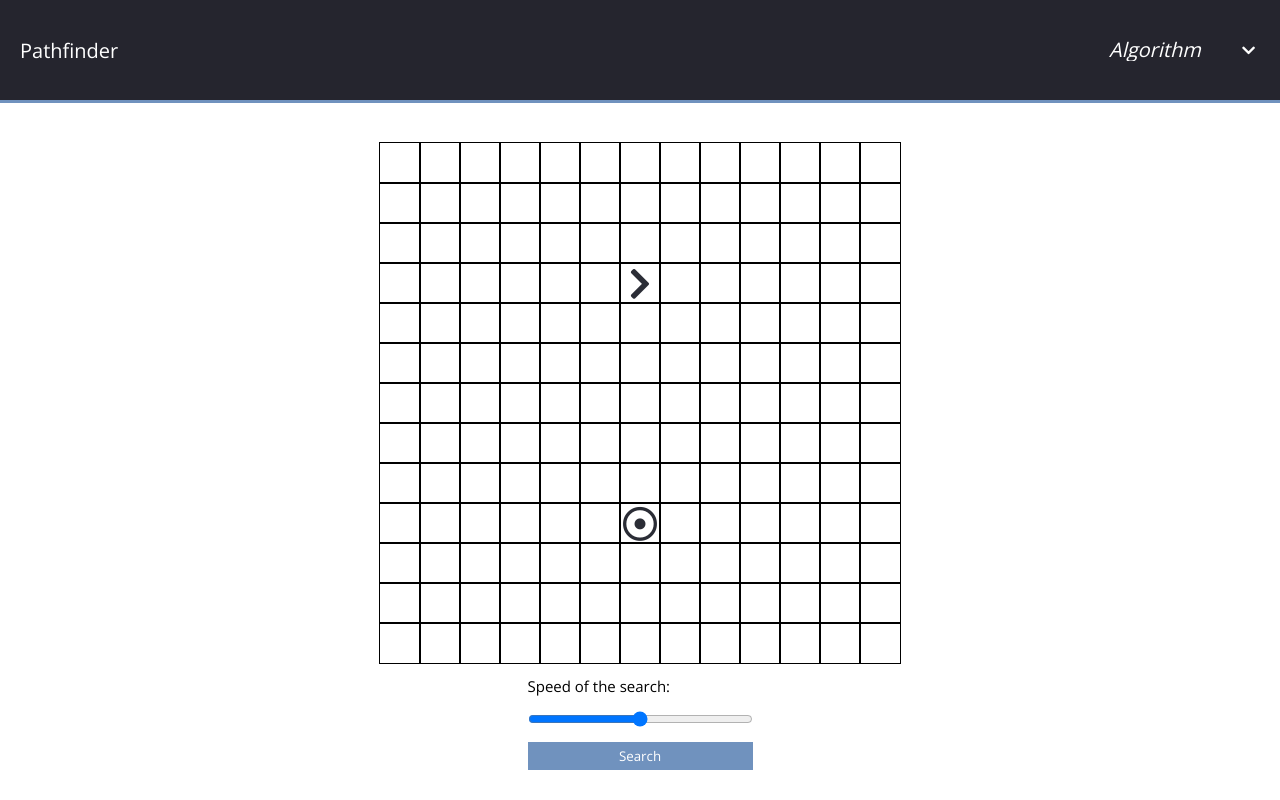
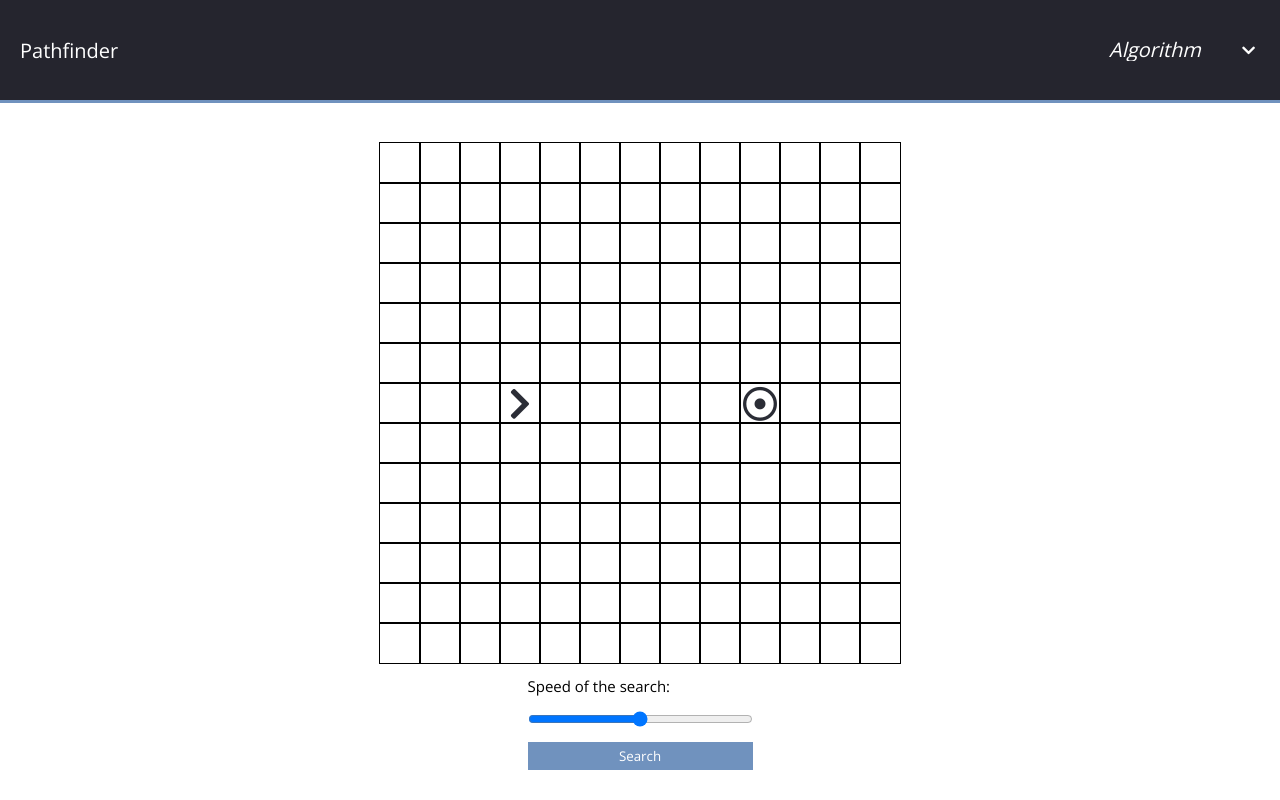
Before and after one commit to Daniel-Hinz/Pathfinding-Visualizer, a React (Create React App) app: page / in a window 1280 px wide. Built offline with nearby package versions, Linux system fonts and the light colour scheme.

Commit message:
implemented bfs

```diff
--- a/src/components/main.jsx
+++ b/src/components/main.jsx
@@ -11,30 +11,27 @@ class Main extends React.Component {
         super(props);
         this.state = {
             algorithm: '',
-            mouse: false,
             nodes: [],
             speed: 0,
+            start: [],
+            end: [],
         }
     }
 
     componentDidMount() {
-        let nodeRow = [];
-
+        let grid = [];
         for (let row = 0; row < 13; ++row) {
+            let nodeRow = [];
             for (let col = 0; col < 13; ++col) {
                 nodeRow.push({
-                    type:
-                        col === 6 && row === 3 ? 'start' :
-                        col === 6 && row === 9 ? 'end' : '',
-                    x: row,
-                    y: col
+                    type: row === 6 && col === 3 ? 'start' : row === 6 && col === 9 ? 'end' : '',
+                    col: col,
+                    row: row
                 })
             }
-            this.state.nodes.push(nodeRow);
-            nodeRow = [];
+            grid.push(nodeRow);
         }
-
-        this.forceUpdate();
+        this.setState({nodes: grid, start: grid[6][3], end: grid[6][9]});
     }
 
     render() {
@@ -62,7 +59,7 @@ class Main extends React.Component {
                         this.state.nodes.map((nodeRow, i) =>
                             <div className='node-row' key={i}> {
                                 nodeRow.map((dict, j) =>
-                                    <Node x={dict.x} y={dict.y} type={dict.type} key={j}></Node>
+                                    <Node row={dict.row} col={dict.col} type={dict.type} visited={false} key={j}></Node>
                                 )}
                             </div>
                         )}
@@ -79,7 +76,7 @@ class Main extends React.Component {
                         <input type="button" value='Search' onClick={() => {
                             switch(this.state.algorithm) {
                                 case 'A*':        AStar(this);        break;
-                                case 'Breadth':   BreadthFirst(this); break;
+                                case 'Breadth':   BreadthFirst(this, this.state.start, this.state.end); break;
                                 case 'Depth':     DepthFirst(this);   break;
                                 case 'Dijkstras': Dijkstras(this);    break;
                                 case 'Swarm':     Swarm(this);        break;
--- a/src/components/node.jsx
+++ b/src/components/node.jsx
@@ -4,19 +4,25 @@ class Node extends React.Component {
     constructor(props) {
         super(props);
         this.state = {
-            mouse: props.mouse,
+            visited: props.visited,
             type: props.type,
-            x: props.x,
-            y: props.y
+            row: props.row,
+            col: props.col
         }
     }
 
     render() {
         switch(this.state.type) {
-            case 'start':   return (<div className='node'><i draggable={true} className="start-node fas fa-chevron-right"></i></div>);
-            case 'end':     return (<div className='node'><i draggable={true} className="end-node far fa-dot-circle"></i></div>);
+            case 'start':   return (<div className='node'><i className="start-node fas fa-chevron-right"></i></div>);
+            case 'end':     return (<div className='node'><i className="end-node far fa-dot-circle"></i></div>);
             case 'barrier': return (<div className='node'><i className="barrier-node fas fa-times" onClick={() => {this.setState({type: ''})}}></i></div>);
-            default:        return (<div className='node' onMouseEnter={(e) => {if (e.buttons === 1) this.setState({type: 'barrier'})}}></div>);
+
+            default: return (
+                <div className='node'
+                     onMouseEnter={(e) => {if (e.buttons === 1) this.setState({type: 'barrier'})}}
+                     onClick={() => {this.setState({type: 'barrier'})}}>
+                </div>
+            );
         }
     }
 }
--- a/src/utils/breadth-first.js
+++ b/src/utils/breadth-first.js
@@ -1,42 +1,37 @@
-export default function BreadthFirst(grid, start, end) {
-    let visited = [];
+export default function BreadthFirst(component, start, end) {
+    let grid = component.state.nodes;
     let queue = [];
 
-    visited.push(start);
+    grid[start.col][start.row].visited = true;
     queue.push(start);
+
     while(queue.length > 0) {
         let current = queue.shift();
 
-        if (current.x === end.x && current.y === end.y) {
-            console.log("it worked")
+        if (current.col === end.col && current.row === end.row)
             return;
+
+        let neighbors = getNeighbors(grid, current);
+        for (let i = 0; i < neighbors.length; ++i) {
+            grid[neighbors[i].row][neighbors[i].col].visited = true;
+            queue.push(neighbors[i]);
         }
-
-        let neighbors = getNeighbors(current, visited);
-        console.log(neighbors);
-        // for (let i = 0; i < neighbors.length; ++i) {
-        //     visited.push(neighbors[i]);
-        //     queue.push(neighbors[i]);
-        // }
     }
-
-    console.log('not infinite');
 }
 
-function getNeighbors(node, visited) {
+function getNeighbors(grid, node) {
     let neighbors = [];
 
-    if (node.x-1 > 0 && !visited.includes({x: node.x-1, y: node.y}))
-        neighbors.push({x: node.x-1, y: node.y});
+    if (node.row-1 > 0 && grid[node.row-1][node.col].visited !== true)
+        neighbors.push(grid[node.row-1][node.col]);
 
-    if (node.x+1 < 13 && !visited.includes({x: node.x+1, y: node.y}))
-        neighbors.push({x: node.x+1, y: node.y})
+    if (node.row+1 < 13 && grid[node.row+1][node.col].visited !== true)
+        neighbors.push(grid[node.row+1][node.col]);
 
-    if (node.y-1 > 0 && !visited.includes({x: node.x, y: node.y-1}))
-        neighbors.push({x: node.x, y: node.y-1})
+    if (node.col-1 > 0 && grid[node.row][node.col-1].visited !== true)
+        neighbors.push(grid[node.row][node.col-1]);
 
-    if (node.y+1 < 13 && !visited.includes({x: node.x, y: node.y+1}))
-        neighbors.push({x: node.x, y: node.y+1})
-
+    if (node.col+1 < 13 && grid[node.row][node.col+1].visited !== true)
+        neighbors.push(grid[node.row][node.col+1]);
     return neighbors;
 }
```
